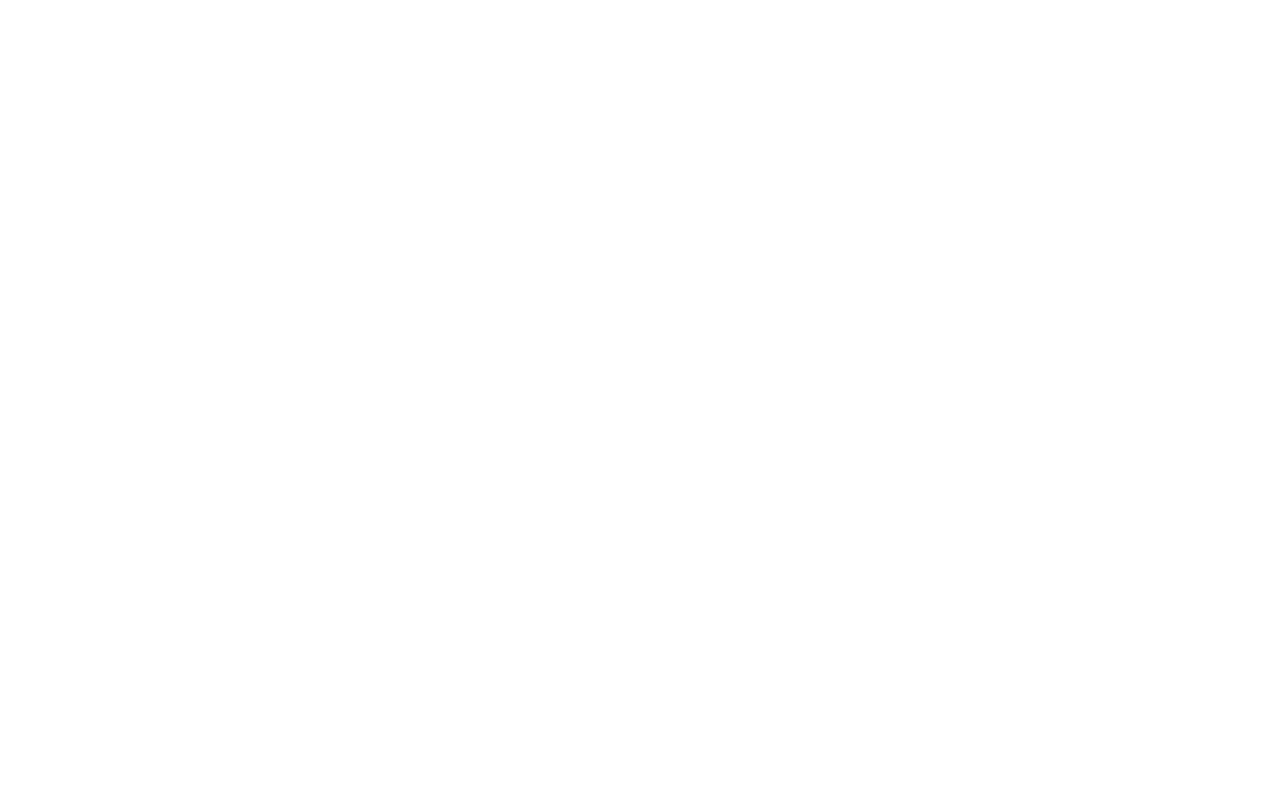
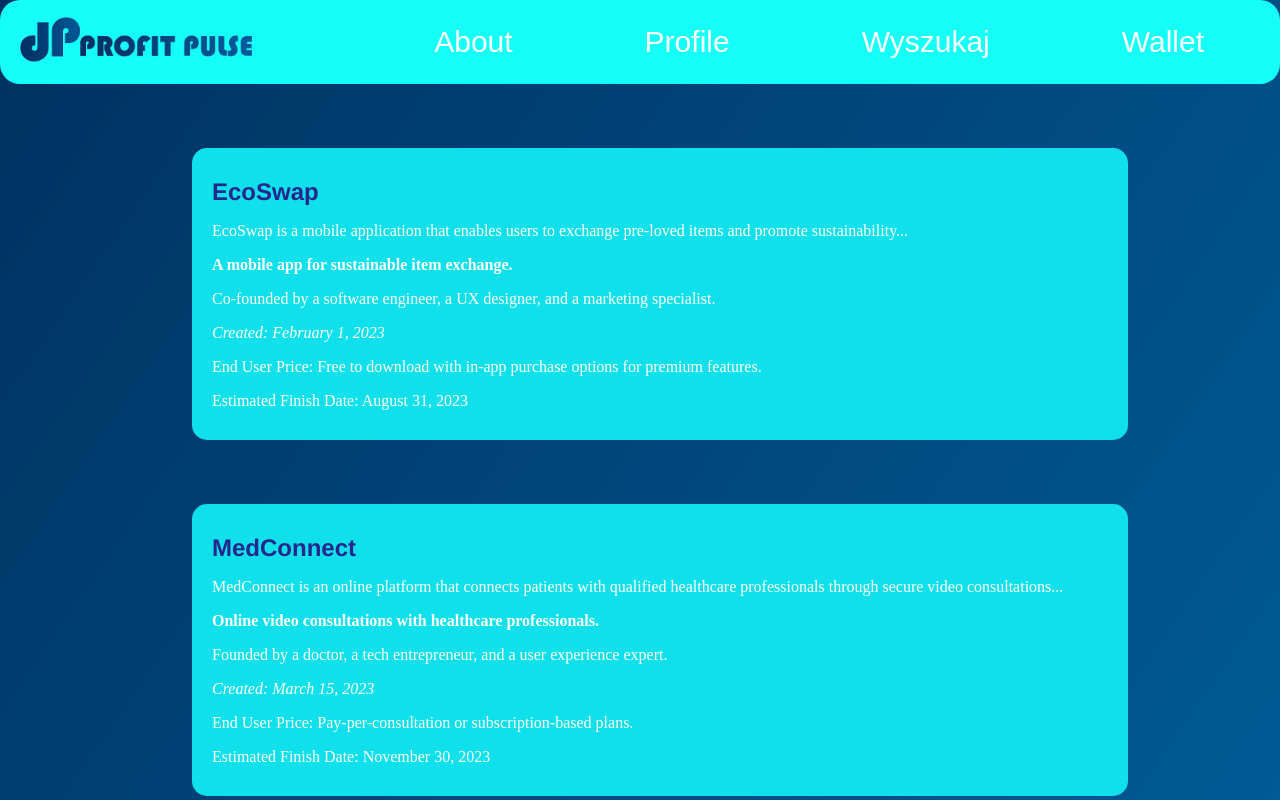
Before and after one commit to dusenkot/marketplace, a React (Vite) app: page /home in a window 1280 px wide. Before the commit this address had no page. Shown: the top 800 px of the page. Built offline with nearby package versions, Linux system fonts and the light colour scheme.

Commit message:
click logo

```diff
--- a/src/Routes/Routes.jsx
+++ b/src/Routes/Routes.jsx
@@ -17,6 +17,7 @@
       <Route path='/about' element={ <About/>}/>
       <Route path='/serchpeope' element={ <SearchPeople />}/>
       <Route path='/wallet' element={<PaymentWrapper />}/>
+      <Route path='/home' element={<Home />}/>
     </RouterRoutes>
     </BrowserRouter>
 
--- a/src/components/screens/home/form-send/forms-sends.jsx
+++ b/src/components/screens/home/form-send/forms-sends.jsx
@@ -9,13 +9,14 @@
 
   <header style={styles.header}>
     <div style={styles.left}>
-      <img src="src/assets/logo.png" alt="Logo" style={styles.logo} />
+     <img src="src/assets/logo.png" alt="Logo" style={styles.logo} onClick={() => navigateTo('/home')}/>
     </div>
     <div style={styles.middle}>
       <button style={styles.button}><span onClick={() => navigateTo('/about')}>About</span></button>
       <button style={styles.button}><span onClick={() => navigateTo('/profile')}>Profile</span></button>
       <button style={styles.button}><span onClick={() => navigateTo('/serchpeope')}>Wyszukaj</span></button>
       <button style={styles.button}><span onClick={() => navigateTo('/wallet')}>Wallet</span></button>
+
     </div>
   </header>
 );
@@ -50,6 +51,7 @@
   borderRadius: '3px',
   cursor: 'pointer',
 },
+
 };
 
 
```
